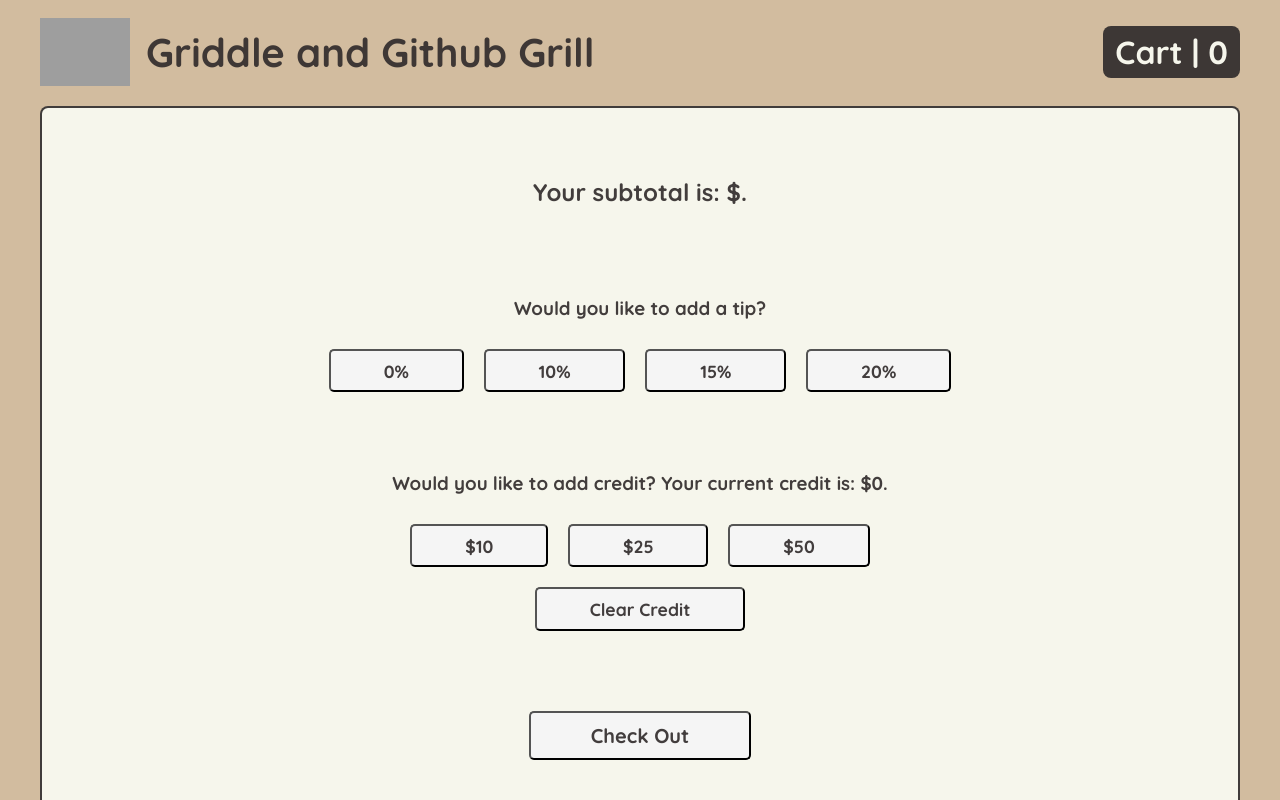
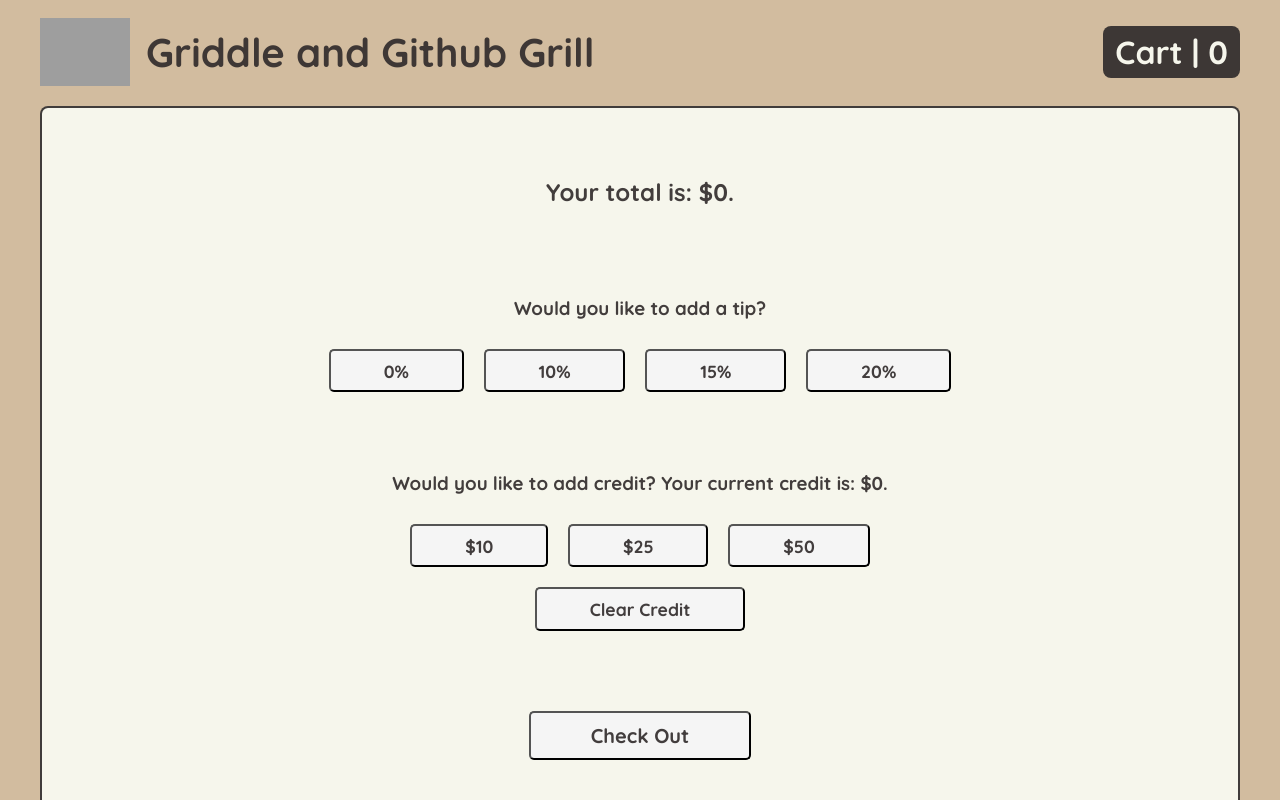
Before and after one commit to chingu-voyages/v50-tier1-team-03, a React (Vite) app: page /checkout in a window 1280 px wide. Shown: the top 800 px of the page. Built offline with nearby package versions, Linux system fonts and the light colour scheme; grey boxes are pictures that could not be loaded.

Commit message:
Added modifier so that cart total displays as /usr/bin/bash if the cart is empty

```diff
--- a/src/components/Checkout.jsx
+++ b/src/components/Checkout.jsx
@@ -14,6 +14,10 @@ export default function Checkout() {
                 total = total + (cart[i].price * cart[i].amount)
             }
             return total
+        //Makes total $0 if nothing in cart
+        } else {
+            let total = 0;
+            return total;
         }
     }
 
@@ -70,6 +74,7 @@ export default function Checkout() {
         if (total <= credit){
             credit -= total;
             success.classList.remove('hidden');
+            localStorage.clear();
         } else {
             fail.classList.remove('hidden');
         }
@@ -82,8 +87,8 @@ export default function Checkout() {
         <section className="checkout-section">
 
             {/* Display subtotal */}
-            <div className="subtotal">
-                <h2>Your subtotal is: ${total}.</h2>
+            <div className="total">
+                <h2>Your total is: ${total}.</h2>
             </div>
 
             {/* Add tip */}
```
